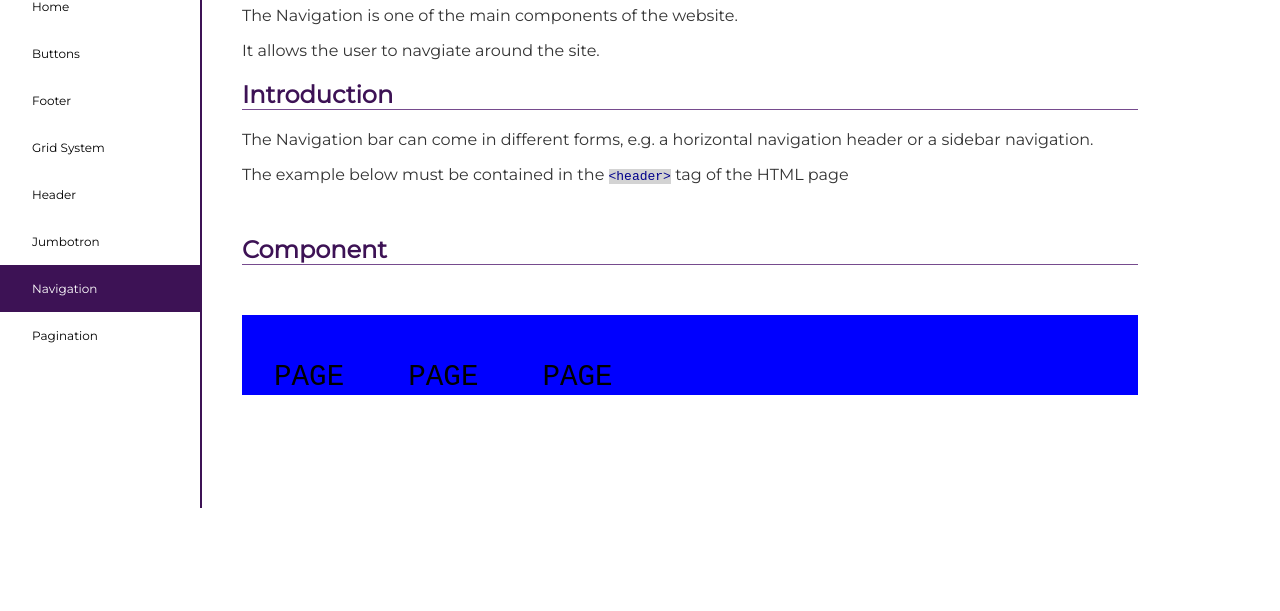
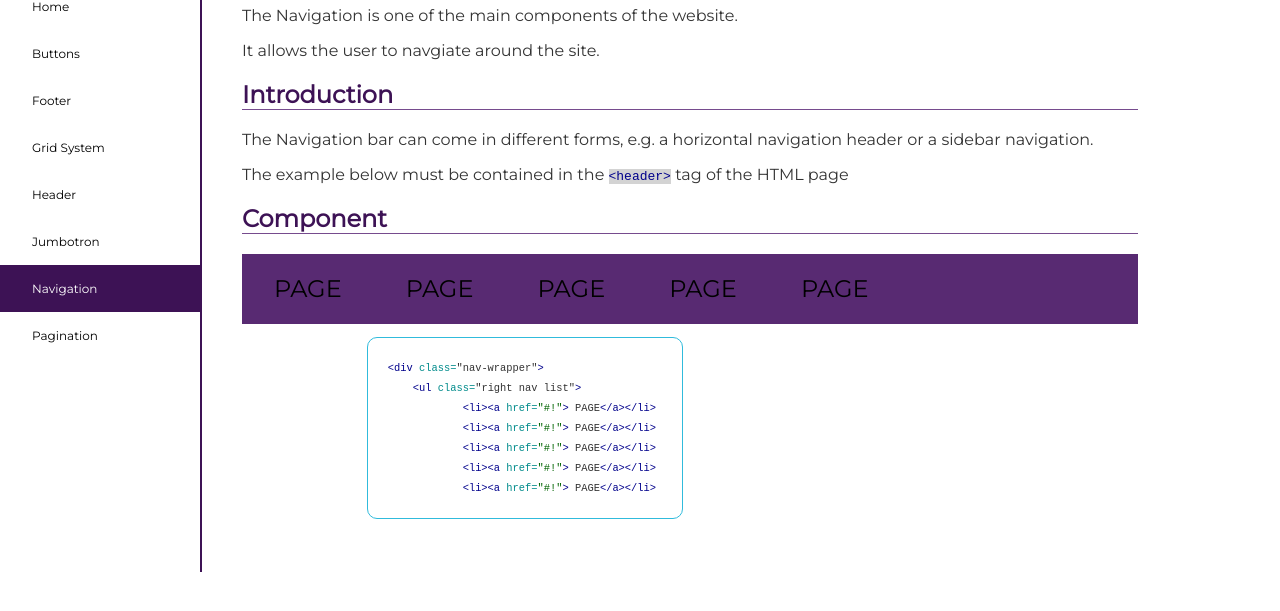
Before and after one commit to laurynplummer/PatternLibrary, a plain HTML site: page navigation.html in a window 1280 px wide. Shown: the part 117-728 px from the top of the page. Drawn offline with Linux system fonts and the light colour scheme.

Commit message:
navigation page completed

```diff
--- a/css/patternlibrary.css
+++ b/css/patternlibrary.css
@@ -973,24 +973,25 @@ i:hover {
 }
 
 .nav-wrapper{
-    height: 80px;
+    height: 70px;
     width: 100%;
-    background-color: blue;
+    background-color: #582A72;
 
 }
  .nav-list li{
-        float:left;
-        padding:0;
+    float: left;
+    padding-top:20px;
+    margin: 0;
 }
 
 .nav-list li a {
-    font-size: 3em;
-    display: inline-block;
-    list-style: none;
+    font-size: 2em;
+    display:inline;
 }
 
 .nav-list li a:hover{
-    background-color: #30BBDC;
+    background-color: #582A72;
+    color: white;
 }
 
 .pagination {
--- a/navigation.html
+++ b/navigation.html
@@ -33,15 +33,25 @@
                 navigation. </p>
             <p>The example below must be contained in the <code
                     class="code-inline"><span class="tag">&lt;header&gt;</span></code> tag of the HTML page </p>
-            <pre>
             <h2>Component</h2>
             <div class="nav-wrapper">
-                <ul class="right nav-list"><li><a href="#!">PAGE</a></li><li><a href="#!">PAGE</a></li><li><a href="#!">PAGE</a></li>
+                <ul class="right nav-list">
+                    <li><a href="#!">PAGE</a></li>
+                    <li><a href="#!">PAGE</a></li>
+                    <li><a href="#!">PAGE</a></li>
+                    <li><a href="#!">PAGE</a></li>
+                    <li><a href="#!">PAGE</a></li>
                 </ul>
             </div>
 
-
-        </main>
+            <pre>
+                <code class="code-block"><span class="tag">&lt;div </span><span class="value">class=</span>"nav-wrapper"<span class="tag">&gt;</span>
+    <span class="tag">&lt;ul </span><span class="value">class=</span>"right nav list"<span class="tag">&gt;</span>
+            <span class="tag">&lt;li&gt;</span><span class="tag">&lt;a </span><span class="value">href=</span><span class="attribute">"#!"</span><span class="tag">&gt;</span> PAGE<span class="tag">&lt;/a&gt;</span><span class="tag">&lt;/li&gt;</span>
+            <span class="tag">&lt;li&gt;</span><span class="tag">&lt;a </span><span class="value">href=</span><span class="attribute">"#!"</span><span class="tag">&gt;</span> PAGE<span class="tag">&lt;/a&gt;</span><span class="tag">&lt;/li&gt;</span>
+            <span class="tag">&lt;li&gt;</span><span class="tag">&lt;a </span><span class="value">href=</span><span class="attribute">"#!"</span><span class="tag">&gt;</span> PAGE<span class="tag">&lt;/a&gt;</span><span class="tag">&lt;/li&gt;</span>
+            <span class="tag">&lt;li&gt;</span><span class="tag">&lt;a </span><span class="value">href=</span><span class="attribute">"#!"</span><span class="tag">&gt;</span> PAGE<span class="tag">&lt;/a&gt;</span><span class="tag">&lt;/li&gt;</span>
+            <span class="tag">&lt;li&gt;</span><span class="tag">&lt;a </span><span class="value">href=</span><span class="attribute">"#!"</span><span class="tag">&gt;</span> PAGE<span class="tag">&lt;/a&gt;</span><span class="tag">&lt;/li&gt;</span> </code> </pre>
     </div>
     <!--wrapper-->
 </body>
```
Also changed, not shown: Images/logo.jpg (added).
